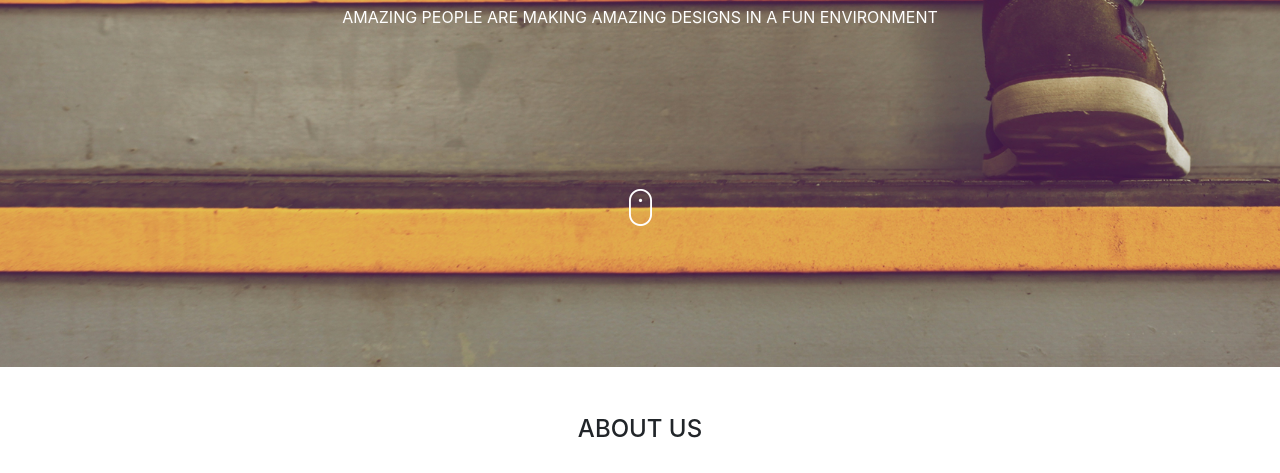
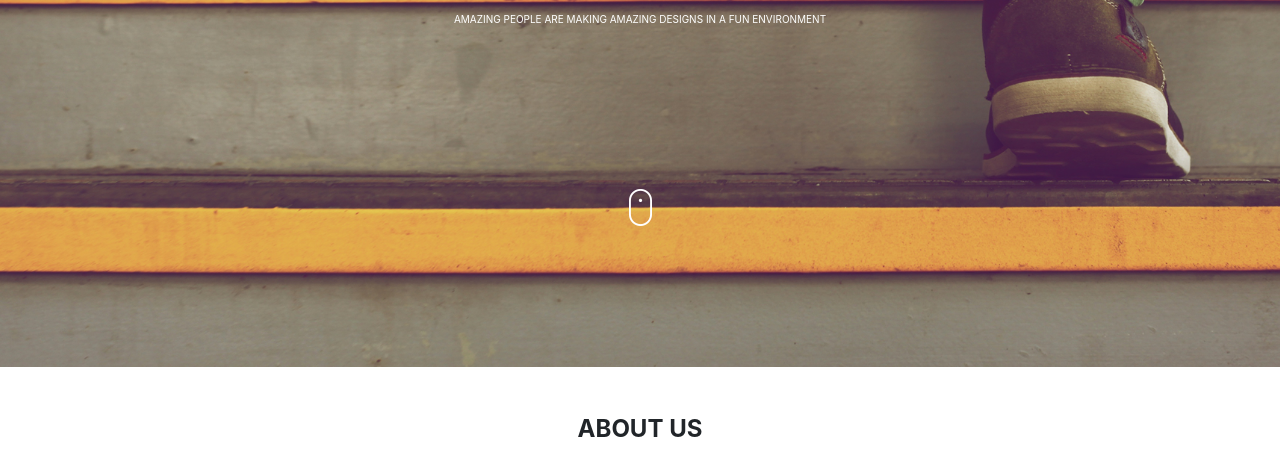
Before and after one commit to Wasike-Elvis/Delani-Studio, a plain HTML site: page index.html in a window 1280 px wide. Shown: the part 433-906 px from the top of the page. Drawn offline with nearby package versions, Linux system fonts and the light colour scheme.

Commit message:
create few changes on slide 4 and also code indention

```diff
--- a/css/styles.css
+++ b/css/styles.css
@@ -4,10 +4,9 @@
     text-align: center;
     color: white;
 }
-/*
-.welcome {
-    padding-top: 150px;
-}*/
+span{
+    font-size: 10px;
+}
 
 .slide3 {
     background: url("../IP3-master/assets/backgrounds/s_image.jpg") center center/cover no-repeat;
@@ -48,3 +47,6 @@ textarea{
     width: 700px;
     height: 310px;
 }
+h4{
+    font-weight: bolder;
+}
--- a/index.html
+++ b/index.html
@@ -22,7 +22,8 @@
                 <img src="IP3-master/assets/logo/logo.png"><br><br>
                 <H1>WELCOME</H1><br>
                 <h2>TO DELANI STUDIO</h2>
-                <P>AMAZING PEOPLE ARE MAKING AMAZING DESIGNS IN A FUN ENVIRONMENT</P><br><br><br><br><br><br>
+                <P><span>AMAZING PEOPLE ARE MAKING AMAZING DESIGNS IN A FUN ENVIRONMENT</span></P>
+                <br><br><br><br><br><br>
                 <img src="IP3-master/assets/mouse_click.png">
             </div>
         </div><br><br>
@@ -84,7 +85,8 @@
                     </p>
                 </div>
             </div>
-        </div>
+        </div><br>
+        <H4>PORTFOLIO</H4>
         <div class="row PORTFOLIO">
             <img class="col-md-3" src="IP3-master/assets/portfolio/work1.jpg" alt="">
             <img class="col-md-3" src="IP3-master/assets/portfolio/work2.jpg" alt="">
@@ -121,9 +123,9 @@
 
             <div class="Footer">
 
-              <p>Delani Studio<br>2019</p>
+                <p>Delani Studio<br>2019</p>
+            </div>
         </div>
-    </div>
 </body>
 
 </html>
```
